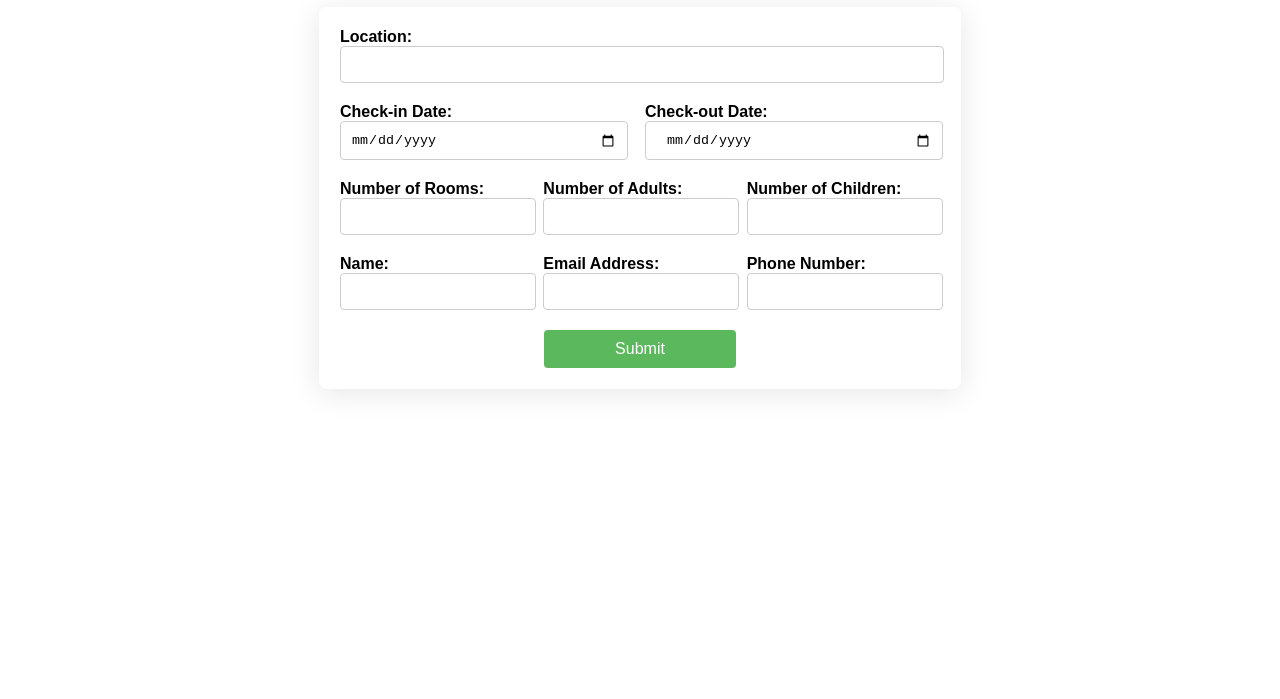
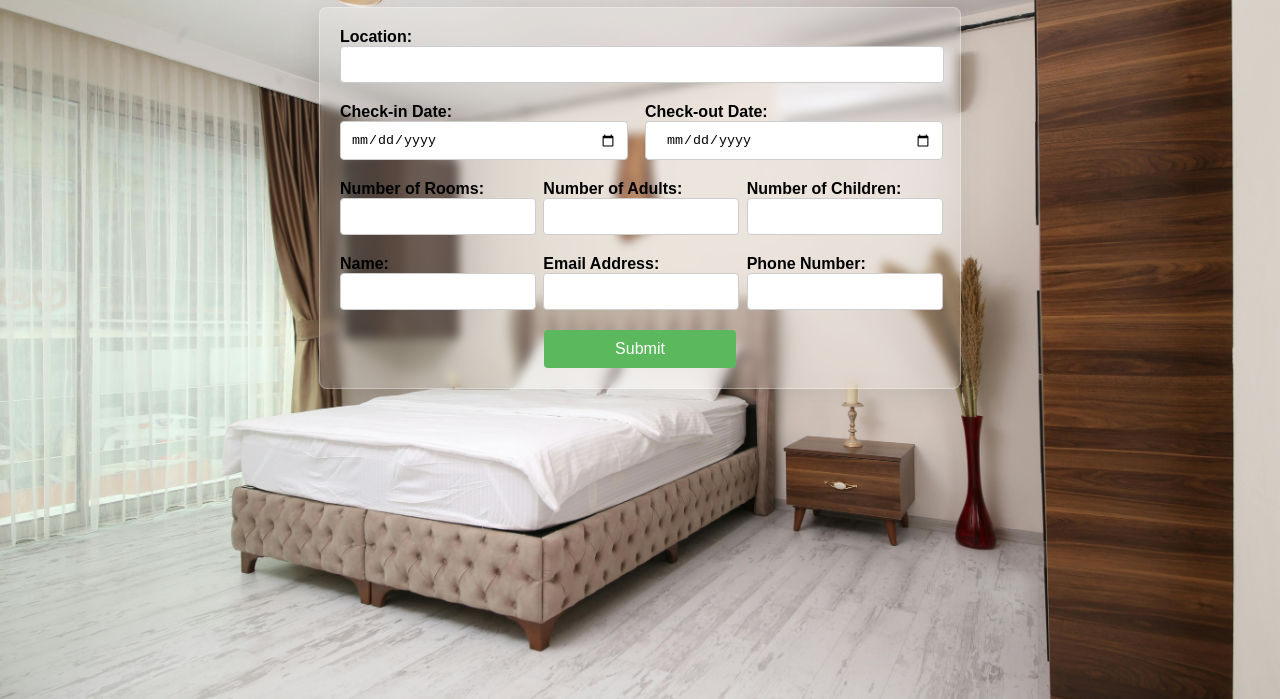
Before and after one commit to kumaran8098/Hotel-Booking, a plain HTML site: page booking.html in a window 1280 px wide. Shown: the part 101-800 px from the top of the page. Drawn offline with Linux system fonts and the light colour scheme; the site is published under a folder, as on GitHub Pages, so addresses that start at the root find nothing.

Commit message:
Update booking.css

```diff
--- a/booking.css
+++ b/booking.css
@@ -1,7 +1,7 @@
 body {
   font-family: Arial, sans-serif;
   padding: 20px;
-  background:url('/images/hotel-room.jpg');
+  background:url('images/hotel-room.jpg');
   background-size: cover;
 }
 
```
